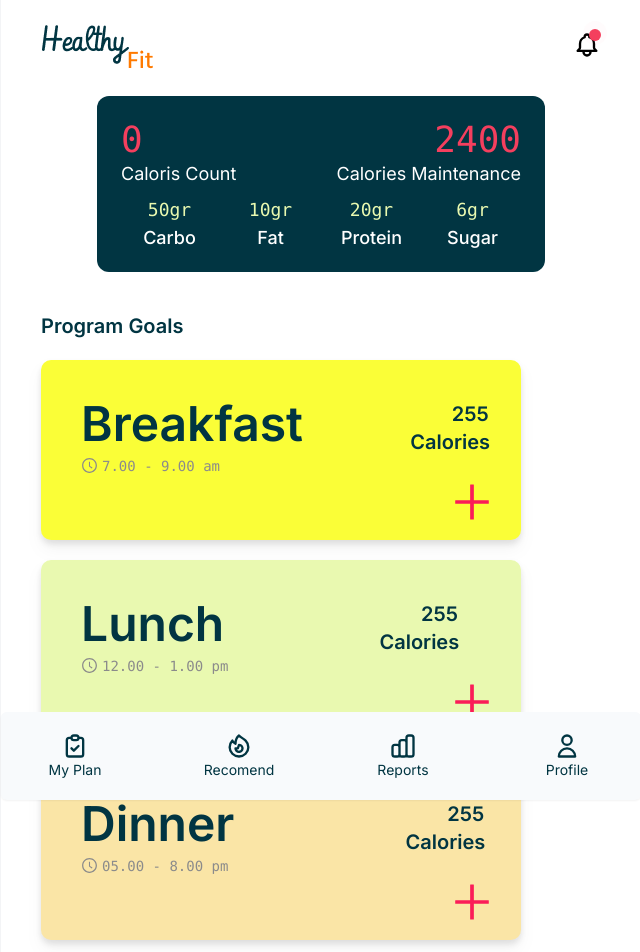
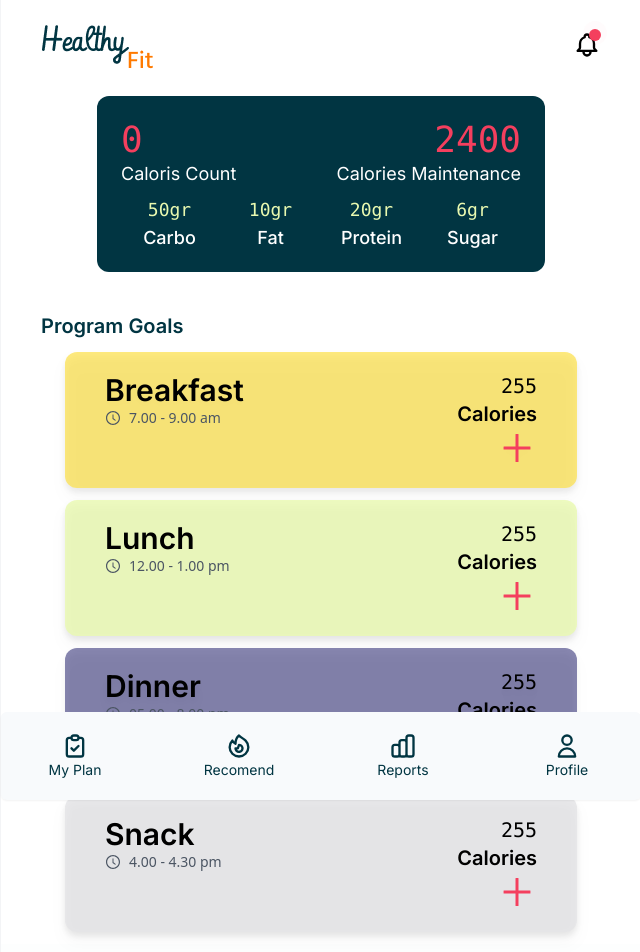
Before and after one commit to FINAL-PROJECT-ALTA/FE, a Next.js app: page /recomend in a window 1280 px wide. Shown: the top 952 px of the page, without its empty margins (319-959 px from the left). Built offline with nearby package versions, Linux system fonts and the light colour scheme; no server answers.

Commit message:
revisi search feature & page Recomend

```diff
--- a/components/layout.jsx
+++ b/components/layout.jsx
@@ -11,6 +11,7 @@ function Layout({ children }) {
 
     useEffect(() => {
         dispatch(allStore.fetchAllFoods())
+        dispatch(allStore.fetchAllMenus())
 
     }, [dispatch])
 
--- a/pages/recomend/index.jsx
+++ b/pages/recomend/index.jsx
@@ -5,6 +5,7 @@ import FeatureTitle from '../../components/featureTitle';
 import NavbarApp from '../../components/navbar';
 import Navigation from '../../components/navigation';
 import Link from 'next/link';
+
 
 function RecommenPage() {
   const data = {
@@ -59,136 +60,118 @@ function RecommenPage() {
             </span>
           </div>
         </div>
+
         <div className="mt-10">
           <div className="flex ">
             <FeatureTitle text="Program Goals" />
+          </div>
 
-          </div>
           {/* Breakfast */}
-          <div className="flex flex-col flex-wrap mt-5 mb-5 bg-[#FAFE37] w-[400px] sm:w-[480px] md:w-[480px] lg:w-[480px] h-[180px] sm:h-[180px] md:h-[180px] lg:h-[180px] drop-shadow-lg rounded-[10px]">
-            <div className="flex text-[#013542] pl-10 pt-10">
-              <h3 className="text-4xl sm:text-5xl md:text-5xl lg:text-5xl font-semibold">
-                Breakfast
-              </h3>
-              <div className="flex flex-col">
-                <h1 className="text-xl font-semibold pl-[7rem] sm:pl-[9.3rem] md:pl-[9.3rem] lg:pl-[9.3rem]">
+          <div className="flex flex-col px-10 py-5 my-3 bg-yellow-300/70 max-w-lg mx-auto drop-shadow-lg rounded-xl">
+            <div className="flex justify-between">
+              <div>
+                <h3 className="text-2xl md:text-3xl font-semibold leading-8">
+                  Breakfast
+                </h3>
+                <div className="flex items-center text-gray-600">
+                  <AiOutlineClockCircle className="mr-2" />
+                  <span className="text-xs md:text-sm font-sans">
+                    7.00 - 9.00 am
+                  </span>
+                </div>
+              </div>
+              <div className="text-right">
+                <h1 className="text-lg md:text-xl font-mono ">
                   {data.calories}
                 </h1>
-                <h1 className="text-xl font-semibold pl-[4.5rem] sm:pl-[6.7rem] md:pl-[6.7rem] lg:pl-[6.7rem]">
+                <h1 className="text-xs md:text-xl font-semibold">
                   Calories
                 </h1>
               </div>
             </div>
-            <div className="flex pl-8">
-              <AiOutlineClockCircle
-                size={17}
-                className="ml-2 mt-[0.5px] text-[#8B8B8B]"
-              />
-              <span className="text-sm font-mono text-[#8B8B8B] ml-1 mr-2">
-                7.00 - 9.00 am
-              </span>
-            </div>
-            <div className="flex justify-end pr-8 sm:pr-6 md:pr-6 lg:pr-6">
-              <AiOutlinePlus
-                size={50}
-                className="ml-2 mt-[0.5px] text-[#FA1D58]"
-              />
+            <div className="flex justify-end ">
+              <AiOutlinePlus size={40} className="text-rose-500" />
             </div>
           </div>
-
-          {/* Launch */}
-          <div className="flex flex-col flex-wrap mt-5 mb-5 bg-[#E9F9B0] w-[400px] sm:w-[480px] md:w-[480px] lg:w-[480px] h-[180px] sm:h-[180px] md:h-[180px] lg:h-[180px] drop-shadow-lg rounded-[10px]">
-            <div className="flex text-[#013542] pl-10 pt-10">
-              <h3 className="text-4xl sm:text-5xl md:text-5xl lg:text-5xl font-semibold">
-                Lunch
-              </h3>
-              <div className="flex flex-col">
-                <h1 className="text-xl font-semibold pl-[9rem] sm:pl-[12.3rem] md:pl-[12.3rem] lg:pl-[12.3rem]">
+          {/* Lunch */}
+          <div className="flex flex-col px-10 py-5 my-3 bg-light-green/80 max-w-lg mx-auto drop-shadow-lg rounded-xl">
+            <div className="flex justify-between">
+              <div>
+                <h3 className="text-2xl md:text-3xl font-semibold leading-8">
+                  Lunch
+                </h3>
+                <div className="flex items-center text-gray-600">
+                  <AiOutlineClockCircle className="mr-2" />
+                  <span className="text-xs md:text-sm font-sans">
+                    12.00 - 1.00 pm
+                  </span>
+                </div>
+              </div>
+              <div className="text-right">
+                <h1 className="text-lg md:text-xl font-mono ">
                   {data.calories}
                 </h1>
-                <h1 className="text-xl font-semibold pl-[6.3rem] sm:pl-[9.7rem] md:pl-[9.7rem] lg:pl-[9.7rem]">
+                <h1 className="text-xs md:text-xl font-semibold">
                   Calories
                 </h1>
               </div>
             </div>
-            <div className="flex pl-8">
-              <AiOutlineClockCircle
-                size={17}
-                className="ml-2 mt-[0.5px] text-[#8B8B8B]"
-              />
-              <span className="text-sm font-mono text-[#8B8B8B] ml-1 mr-2">
-                12.00 - 1.00 pm
-              </span>
-            </div>
-            <div className="flex justify-end pr-8 sm:pr-6 md:pr-6 lg:pr-6 ">
-              <AiOutlinePlus
-                size={50}
-                className="ml-2 mt-[0.5px] text-[#FA1D58]"
-              />
+            <div className="flex justify-end ">
+              <AiOutlinePlus size={40} className="text-rose-500" />
             </div>
           </div>
-
           {/* Dinner */}
-          <div className="flex flex-col flex-wrap mt-5 mb-5 bg-[#FAE5A6] w-[400px] sm:w-[480px] md:w-[480px] lg:w-[480px] h-[180px] sm:h-[180px] md:h-[180px] lg:h-[180px] drop-shadow-lg rounded-[10px]">
-            <div className="flex text-[#013542] pl-10 pt-10">
-              <h3 className="text-4xl sm:text-5xl md:text-5xl lg:text-5xl font-semibold">
-                Dinner
-              </h3>
-              <div className="flex flex-col">
-                <h1 className="text-xl font-semibold pl-[10rem] sm:pl-[13.3rem] md:pl-[13.3rem] lg:pl-[13.3rem]">
+          <div className="flex flex-col px-10 py-5 my-3 bg-midnight/50 max-w-lg mx-auto drop-shadow-lg rounded-xl">
+            <div className="flex justify-between">
+              <div>
+                <h3 className="text-2xl md:text-3xl font-semibold leading-8">
+                  Dinner
+                </h3>
+                <div className="flex items-center text-gray-600">
+                  <AiOutlineClockCircle className="mr-2" />
+                  <span className="text-xs md:text-sm font-sans">
+                    05.00 - 8.00 pm
+                  </span>
+                </div>
+              </div>
+              <div className="text-right">
+                <h1 className="text-lg md:text-xl font-mono ">
                   {data.calories}
                 </h1>
-                <h1 className="text-xl font-semibold pl-[7.3rem] sm:pl-[10.7rem] md:pl-[10.7rem] lg:pl-[10.7rem]">
+                <h1 className="text-xs md:text-xl font-semibold">
                   Calories
                 </h1>
               </div>
             </div>
-            <div className="flex pl-8">
-              <AiOutlineClockCircle
-                size={17}
-                className="ml-2 mt-[0.5px] text-[#8B8B8B]"
-              />
-              <span className="text-sm font-mono text-[#8B8B8B] ml-1 mr-2">
-                05.00 - 8.00 pm
-              </span>
-            </div>
-            <div className="flex justify-end pr-8 sm:pr-6 md:pr-6 lg:pr-6 ">
-              <AiOutlinePlus
-                size={50}
-                className="ml-2 mt-[0.5px] text-[#FA1D58]"
-              />
+            <div className="flex justify-end ">
+              <AiOutlinePlus size={40} className="text-rose-500" />
             </div>
           </div>
-
           {/* Snack */}
-          <div className="flex flex-col flex-wrap mt-5 mb-5 bg-[#F3F3F3] w-[400px] sm:w-[480px] md:w-[480px] lg:w-[480px] h-[180px] sm:h-[180px] md:h-[180px] lg:h-[180px] drop-shadow-lg rounded-[10px]">
-            <div className="flex text-[#013542] pl-10 pt-10">
-              <h3 className="text-4xl sm:text-5xl md:text-5xl lg:text-5xl font-semibold">
-                Snack
-              </h3>
-              <div className="flex flex-col">
-                <h1 className="text-xl font-semibold pl-[10.3rem] sm:pl-[13.5rem] md:pl-[13.5rem] lg:pl-[13.5rem]">
+          <div className="flex flex-col px-10 py-5 my-3 bg-zinc-200/80 max-w-lg mx-auto drop-shadow-lg rounded-xl">
+            <div className="flex justify-between">
+              <div>
+                <h3 className="text-2xl md:text-3xl font-semibold leading-8">
+                  Snack
+                </h3>
+                <div className="flex items-center text-gray-600">
+                  <AiOutlineClockCircle className="mr-2" />
+                  <span className="text-xs md:text-sm font-sans">
+                    4.00 - 4.30 pm
+                  </span>
+                </div>
+              </div>
+              <div className="text-right">
+                <h1 className="text-lg md:text-xl font-mono ">
                   {data.calories}
                 </h1>
-                <h1 className="text-xl font-semibold pl-[7.7rem] sm:pl-[10.9rem] md:pl-[10.9rem] lg:pl-[10.9rem]">
+                <h1 className="text-xs md:text-xl font-semibold">
                   Calories
                 </h1>
               </div>
             </div>
-            <div className="flex pl-8">
-              <AiOutlineClockCircle
-                size={17}
-                className="ml-2 mt-[0.5px] text-[#8B8B8B]"
-              />
-              <span className="text-sm font-mono text-[#8B8B8B] ml-1 mr-2">
-                4.00 - 4.30 pm
-              </span>
-            </div>
-            <div className="flex justify-end pr-8 sm:pr-6 md:pr-6 lg:pr-6 ">
-              <AiOutlinePlus
-                size={50}
-                className="ml-2 mt-[0.5px] text-[#FA1D58]"
-              />
+            <div className="flex justify-end ">
+              <AiOutlinePlus size={40} className="text-rose-500" />
             </div>
           </div>
         </div>
--- a/pages/user/register.jsx
+++ b/pages/user/register.jsx
@@ -228,8 +228,8 @@ function RegisterForm() {
                       setGender(e.target.value);
                     }}
                   >
-                    <option value="Pria">Pria</option>
-                    <option value="Wanita">Wanita</option>
+                    <option value="Male">Male</option>
+                    <option value="Female">Female</option>
                   </select>
                   <div className="pointer-events-none absolute inset-y-0 right-0 flex items-center px-2 text-gray-700">
                     <svg
--- /dev/null
+++ b/store/actions/getMenus.js
@@ -0,0 +1,21 @@
+import axios from 'axios'
+
+export const fetchAllMenus = () => {
+    return (dispatch) => {
+        // const getToken = localStorage.getItem('token')
+        axios.get('https://aaryadewangga.cloud.okteto.net/menus')
+            .then(({ data }) => {
+                console.log(data.data);
+                // dispatch(setMenu(data.data))
+            })
+            .catch(err => {
+                console.log(err.response);
+            })
+    }
+}
+
+export const setMenu = (payload) => {
+    return {
+        type: "SET_MENUS", payload
+    }
+}
--- a/store/actions/index.js
+++ b/store/actions/index.js
@@ -1,7 +1,8 @@
 import { fetchAllFoods, setFood } from "./getFoods";
+import { fetchAllMenus, setMenu } from "./getMenus";
 
 const allStore = {
-    fetchAllFoods, setFood
+    fetchAllFoods, setFood, fetchAllMenus, setMenu
 };
 
 export default allStore;
--- /dev/null
+++ b/store/reducers/getMenusReducers.js
@@ -0,0 +1,11 @@
+const initialState = []
+
+const getMenusReducers = (state = initialState, action) => {
+    if (action.type === "SET_MENUS") {
+        if (Array.isArray(action.payload)) return action.payload
+    }
+
+    return state
+}
+
+export default getMenusReducers
--- a/store/reducers/index.js
+++ b/store/reducers/index.js
@@ -1,9 +1,10 @@
 import { combineReducers } from "redux";
 
 import listFoods from './getFoodsReducers'
+import listMenus from './getMenusReducers'
 
 const rootReducer = combineReducers({
-    listFoods
+    listFoods, listMenus
 })
 
 export default rootReducer;
```
Also changed, not shown: components/featureSearch.jsx (+10 -1 lines), pages/search/index.jsx (+3 -7 lines).
